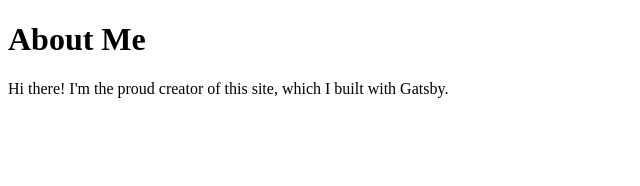
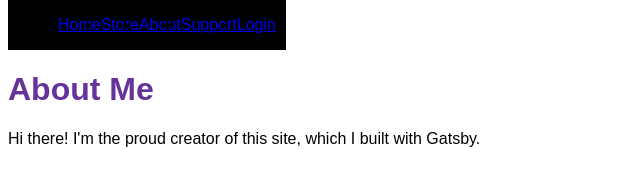
Before and after one commit to DavorMeter/HCI-seminarski, a Gatsby site in the folder Online_Game_Shop/: page /about in a window 1280 px wide. Shown: the whole page, without its empty margins (0-640 px from the left). Built offline with nearby package versions, Linux system fonts and the light colour scheme; Gatsby itself is replaced by a stand-in of ours.

Commit message:
Dodan navbar i global css

```diff
--- a/Online_Game_Shop/src/components/layout.js
+++ b/Online_Game_Shop/src/components/layout.js
@@ -1,56 +1,53 @@
-/**
- * Layout component that queries for data
- * with Gatsby's useStaticQuery component
- *
- * See: https://www.gatsbyjs.com/docs/use-static-query/
- */
-
-import * as React from "react"
-import PropTypes from "prop-types"
-import { useStaticQuery, graphql } from "gatsby"
-
-import Header from "./header"
-import "./layout.css"
-
-const Layout = ({ children }) => {
-  const data = useStaticQuery(graphql`
-    query SiteTitleQuery {
-      site {
-        siteMetadata {
-          title
-        }
-      }
-    }
-  `)
-
+import * as React from 'react'
+import { Link } from 'gatsby'
+import {
+  container,
+  heading,
+  navBar,
+  navBarItems,
+  navLinkItem,
+  navLinkText
+} from './layout.module.css'
+const Layout = ({ pageTitle, children }) => {
   return (
-    <>
-      <Header siteTitle={data.site.siteMetadata?.title || `Title`} />
-      <div
-        style={{
-          margin: `0 auto`,
-          maxWidth: `var(--size-content)`,
-          padding: `var(--size-gutter)`,
-        }}
-      >
-        <main>{children}</main>
-        <footer
-          style={{
-            marginTop: `var(--space-5)`,
-            fontSize: `var(--font-sm)`,
-          }}
-        >
-          © {new Date().getFullYear()} &middot; Built with
-          {` `}
-          <a href="https://www.gatsbyjs.com">Gatsby</a>
-        </footer>
+    <body className={container}>
+      <div>
+        <title>{pageTitle}</title>
+        <nav className={navBar}>
+          <ul className={navBarItems}>
+            <li className={navLinkItem}>
+              <Link to="/" className={navLinkText}>
+                Home
+              </Link>
+            </li>
+            <li className={navLinkItem}>
+              <Link to="/store" className={navLinkText}>
+                Store
+              </Link>
+            </li>
+            <li className={navLinkItem}>
+              <Link to="/about" className={navLinkText}>
+                About
+              </Link>
+            </li>
+            <li className={navLinkItem}>
+              <Link to="/support" className={navLinkText}>
+                Support
+              </Link>
+            </li>
+            <li className={navLinkItem}>
+              <Link to="/login" className={navLinkText}>
+                Login
+              </Link>
+            </li>
+          </ul>
+        </nav>
+        <main>
+          <h1 className={heading}>{pageTitle}</h1>
+          {children}
+        </main>
       </div>
-    </>
+    </body>
   )
 }
-
-Layout.propTypes = {
-  children: PropTypes.node.isRequired,
-}
-
 export default Layout
--- /dev/null
+++ b/Online_Game_Shop/src/components/layout.module.css
@@ -0,0 +1,38 @@
+.container{
+    display: flex;
+    font-family: sans-serif;
+    justify-content: stretch;
+    flex-grow: 1;
+    padding: 0;
+    margin-top: 50px;
+    margin-right: 0px;
+    margin-left : 0px;
+    margin-bottom: 0px;
+}
+
+.heading {
+    color: rebeccapurple;
+}
+.navBar {
+    display: flex;
+    justify-content: space-between;
+    position: fixed;
+    flex: 100%;
+    top: 0;
+    background-color: black;
+}
+.navBarItems
+{
+    display: flex;
+    flex-direction: row;
+    margin-left: 10px;
+    margin-right: 10px;
+}
+.nav-link-item {
+    padding-right: 0;
+}
+.nav-link-text {
+    color: white;
+    font-size: 35px;
+    text-decoration: none;
+}
--- /dev/null
+++ b/Online_Game_Shop/src/global/global.css
@@ -0,0 +1,31 @@
+html {
+    font-family: sans-serif;
+    -ms-text-size-adjust: 100%;
+    -webkit-text-size-adjust: 100%;
+  }
+  body {
+    margin: 0;
+    -webkit-font-smoothing: antialiased;
+    -moz-osx-font-smoothing: grayscale;
+  }
+  a:active,
+  a:hover {
+    outline-width: 0;
+  }
+  article,
+  aside,
+  details,
+  figcaption,
+  figure,
+  footer,
+  header,
+  main,
+  menu,
+  nav,
+  section,
+  summary {
+    display: block;
+  }
+ul{
+    margin: 0;
+}
--- a/Online_Game_Shop/src/pages/about.js
+++ b/Online_Game_Shop/src/pages/about.js
@@ -1,12 +1,10 @@
 import * as React from 'react'
-
+import Layout from '../components/layout'
 const AboutPage = () => {
   return (
-    <main>
-      <title>About Me</title>
-      <h1>About Me</h1>
+    <Layout pageTitle="About Me">
       <p>Hi there! I'm the proud creator of this site, which I built with Gatsby.</p>
-    </main>
+    </Layout>
   )
 }
 
```
Also changed, not shown: Online_Game_Shop/src/pages/index.js (+3 -4 lines), Online_Game_Shop/src/pages/login.js (added, +11 -0 lines), Online_Game_Shop/src/pages/store.js (added, +11 -0 lines), Online_Game_Shop/src/pages/support.js (added, +11 -0 lines).
